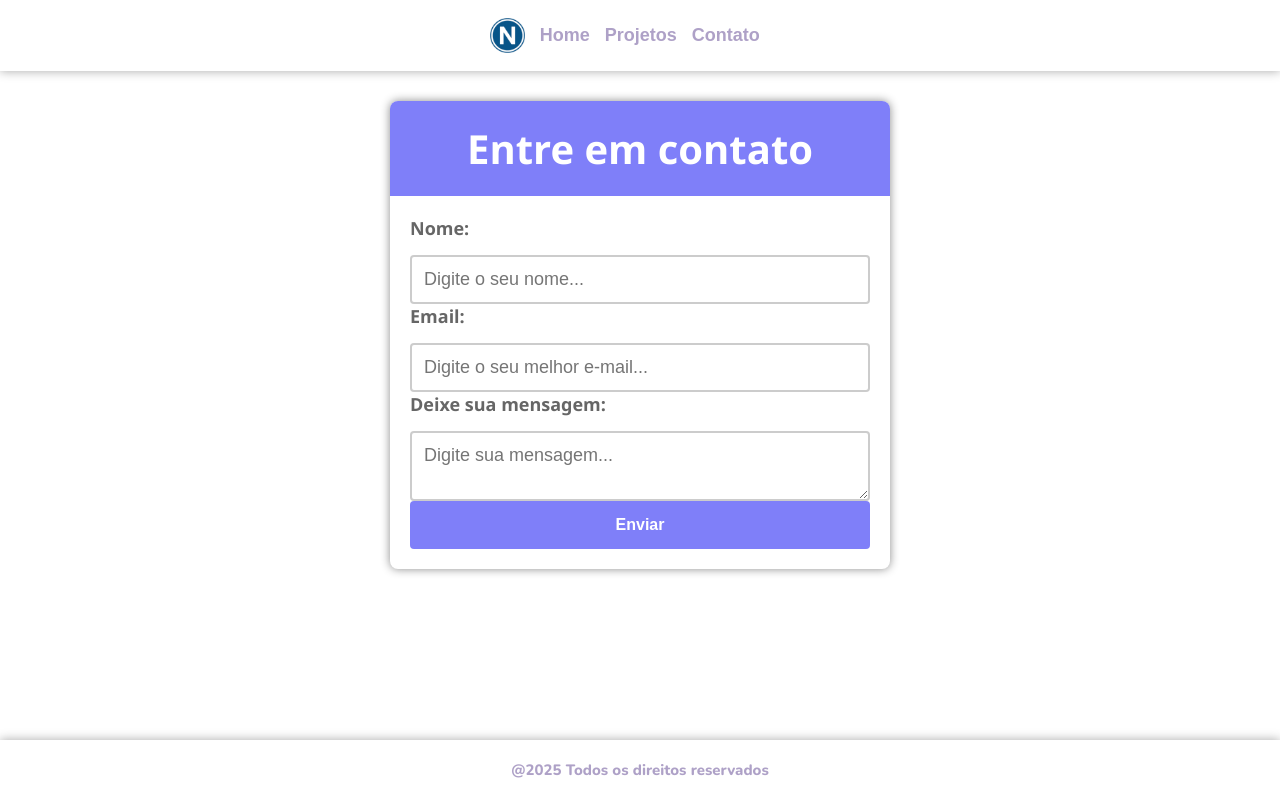
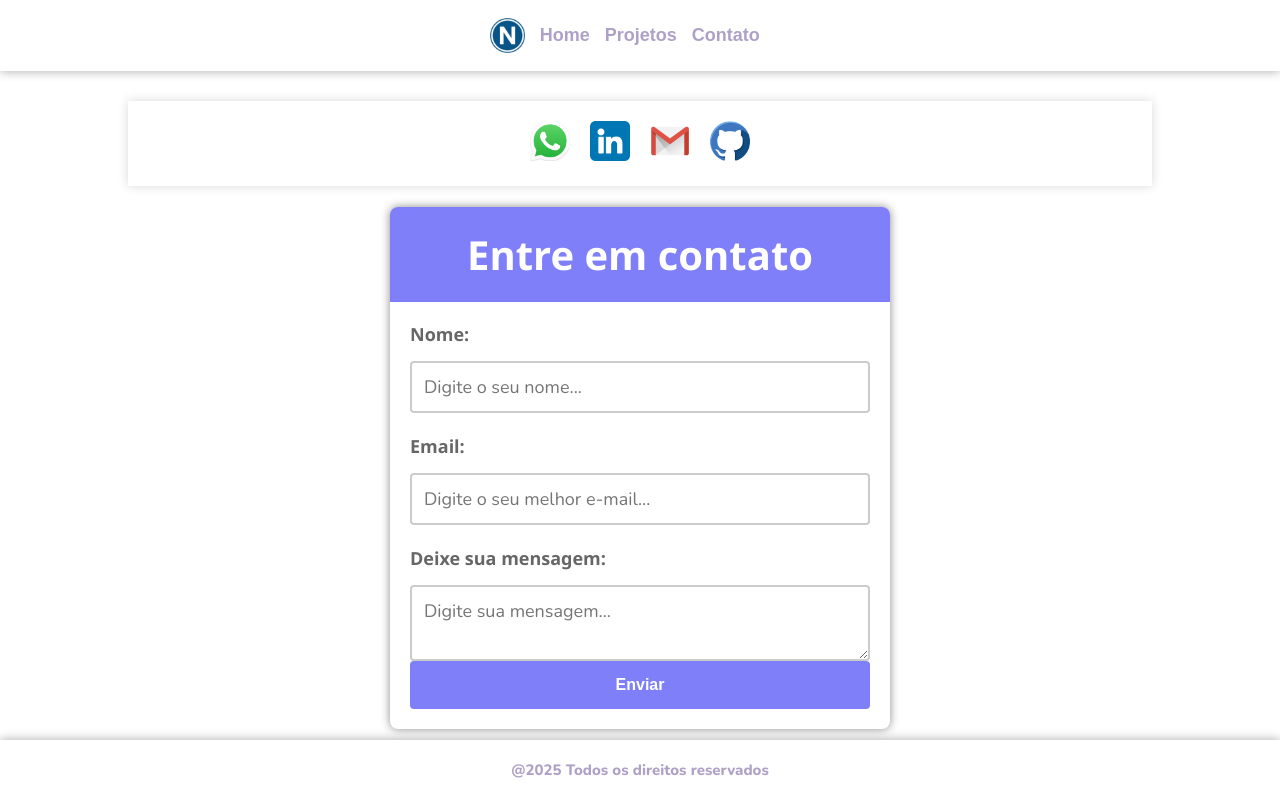
Before and after one commit to eunathan098/React-Portfolio-V1, a React (Vite) app: page /React-Portfolio-V1/contato in a window 1280 px wide. Built offline with nearby package versions, Linux system fonts and the light colour scheme.

Commit message:
Ajuste de largura de Projetos e aprimoramento da tela de CONTATO

```diff
--- a/src/pages/Contato.css
+++ b/src/pages/Contato.css
@@ -76,6 +76,9 @@
     border-radius: 4px;
     outline: none;
     transition: border 0.2s ease;
+    font-size: 18px;
+    color: rgba(0, 0, 0, 0.573);
+    font-family: "Nunito", sans-serif;
   }
 
   input:focus,
--- a/src/pages/Contato.tsx
+++ b/src/pages/Contato.tsx
@@ -1,12 +1,45 @@
 import Footer from "../components/Footer";
 import Header from "../components/Header";
 import './Contato.css';
+
+// Importações de Imagens
+import iconeWhatsApp from '../assets/whatsapp (1).png'
+import iconeLinkedin from '../assets/linkedin.png'
+import iconeGitHub from '../assets/github.png'
+import iconeGmail from '../assets/gmail (1).png'
 
 function Contato() {
   return (
     <>
       <Header />
       <div className="container-content-contato">
+          <div className="container-redes">
+            <ul className="navigation-home">
+                <li className="">
+                  <a href="https://wa.me/5511963063466">
+                    <img src={iconeWhatsApp} alt=""  id="img-icons-home"/>
+                  </a>
+                </li>
+
+                <li className="">
+                  <a href="https://www.linkedin.com/in/nathan-cruz-2025b9186/">
+                    <img src={iconeLinkedin} alt="" id="img-icons-home"/>
+                  </a>
+                </li>
+
+                <li className="">
+                  <a href="">
+                    <img src={iconeGmail} alt="" id="img-icons-home"/>
+                  </a>
+                </li>
+
+                <li className="">
+                  <a href="https://github.com/eunathan098">
+                    <img src={iconeGitHub} alt="" id="img-icons-home"/>
+                  </a>
+                </li>
+              </ul>
+          </div><br></br>
         <div className="container-form">
           <div className="container-form-header">
             <h1>Entre em contato</h1>
@@ -25,14 +58,14 @@ function Contato() {
                 <span>Nome:</span>
               </div>
             </label>
-            <input type="text" id="nome" name="nome" placeholder="Digite o seu nome..." required/>
+            <input type="text" id="nome" name="nome" placeholder="Digite o seu nome..." required/><br></br>
 
             <label htmlFor="email">
               <div className="name-input">
                 <span>Email:</span>
               </div>
             </label>
-            <input type="email" id="email" name="email" placeholder="Digite o seu melhor e-mail..." required/>
+            <input type="email" id="email" name="email" placeholder="Digite o seu melhor e-mail..." required/><br></br>
 
             <label htmlFor="mensagem">
               <div className="name-input">
--- a/src/pages/Projetos.css
+++ b/src/pages/Projetos.css
@@ -94,13 +94,9 @@ body, html {
 
 /* 📱 Mobile Responsiveness */
 @media (max-width: 768px) {
-  .container-projetos-content {
-    padding-top: 100px;
-    padding-bottom: 100px;
-  }
 
   .projeto {
-    width: 90%;
+    width: 100%;
     height: auto;
     padding: 20px 0;
   }
```
